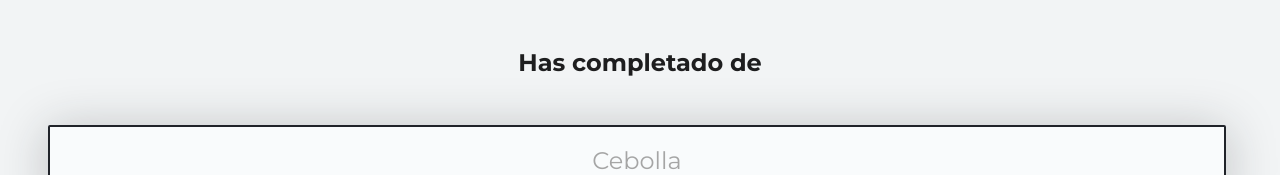
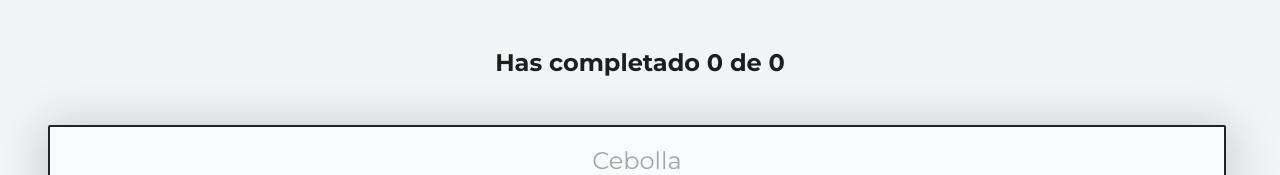
Before and after one commit to smartnix/reactIntro, a React (Create React App) app: page / in a window 1280 px wide. Shown: the top 175 px of the page. Built offline with nearby package versions, Linux system fonts and the light colour scheme.

Commit message:
Se utiliza el useContext en lugar del consumer

```diff
--- a/src/App.js
+++ b/src/App.js
@@ -1,4 +1,4 @@
-import React, { useEffect, useState } from "react";
+import React from "react";
 import { AppUI } from "./App/AppUI";
 import { TodoProvider } from "./TodoContext";
 
--- a/src/App/AppUI.js
+++ b/src/App/AppUI.js
@@ -1,4 +1,4 @@
-import React from 'react';
+import React, { useContext } from 'react';
 import { CreateTodoButton } from '../components/CreateTodoButton';
 import { TodoCounter } from '../components/TodoCounter';
 import { TodoItem } from '../components/TodoItem';
@@ -7,35 +7,25 @@ import { TodoList } from '../components/TodoList';
 import { TodoContext } from '../TodoContext';
 
 
-
-function AppUI({
-      totalTodos,
-      completedTodos,
-      searchValue,
-      setSearchValue,
+function AppUI()
+{
+    const {
         searchedTodos,
         completeTodo,
         deleteTodo,
         loading,
-      error,
-    })
-    {
+        error
+    } = useContext(TodoContext);
+
     return(
         <React.Fragment>
             <TodoCounter />
             <TodoSearch/>
 
-            <TodoContext.Consumer>
-                {
-                    ({
-                        searchedTodos,
-                        completeTodo,
-                        deleteTodo,
-                        loading,
-                        error
-                    }) => (
+            {/* <TodoContext.Consumer> */}
+
             <TodoList>
-                            {error && <p>Eror...</p>}
+                {error && <p>Error...</p>}
                 {loading && <p>Estamos cargando...</p>}
 
                 {(!loading && !searchedTodos.length) && <p>Crea tu primera tarea</p>}
@@ -50,9 +40,8 @@ function AppUI({
                     />
                 ))}
             </TodoList>
-                    )
-                }
-            </TodoContext.Consumer>
+
+            {/* </TodoContext.Consumer> */}
             <CreateTodoButton/>
         </React.Fragment>
     );
--- a/src/components/TodoCounter.js
+++ b/src/components/TodoCounter.js
@@ -1,10 +1,13 @@
-import React from 'react';
+import React, { useContext } from 'react';
 import  '../styles/TodoCounter.css';
+import { TodoContext } from '../TodoContext';
 
- const TodoCounter = ({total, completed}) => {
+ const TodoCounter = () => {
+
+  const {totalTodos, completedTodos} = useContext(TodoContext);
 
   return (
-    <h2 className='TodoCounter'>Has completado {completed} de {total}</h2>
+    <h2 className='TodoCounter'>Has completado {completedTodos} de {totalTodos}</h2>
   )
 }
 
--- a/src/components/TodoSearch.js
+++ b/src/components/TodoSearch.js
@@ -1,7 +1,10 @@
-import React, { useState } from 'react'
+import React, { useContext } from 'react'
 import  '../styles/TodoSearch.css';
+import { TodoContext } from '../TodoContext';
 
-const TodoSearch = ({searchValue, setSearchValue}) => {
+const TodoSearch = () => {
+
+  const {searchValue, setSearchValue} = useContext(TodoContext);
 
   const onSearchValueChange = (e) => {
     setSearchValue(e.target.value);
```
Lines whose indentation alone changed are shown as unchanged.
